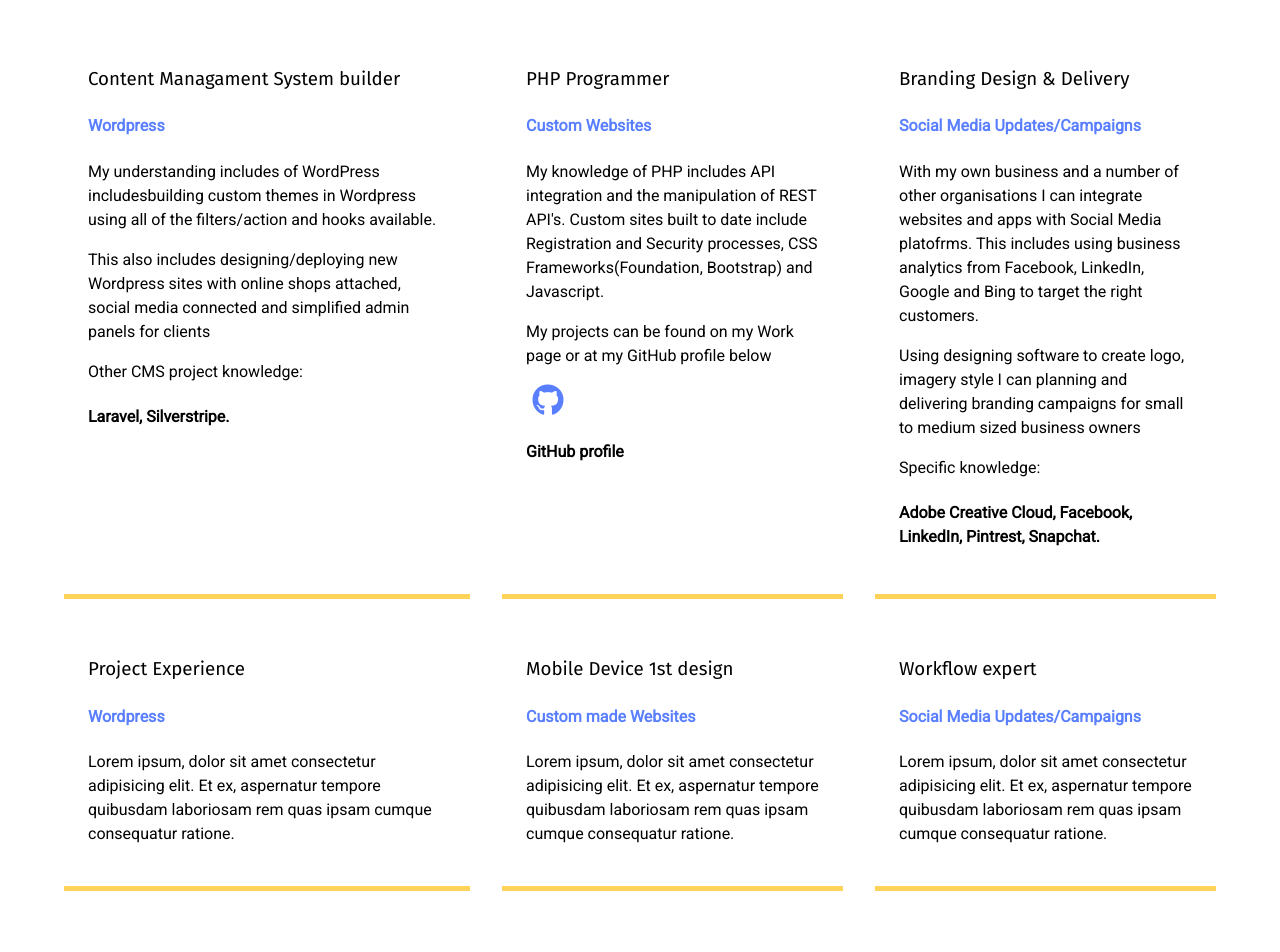
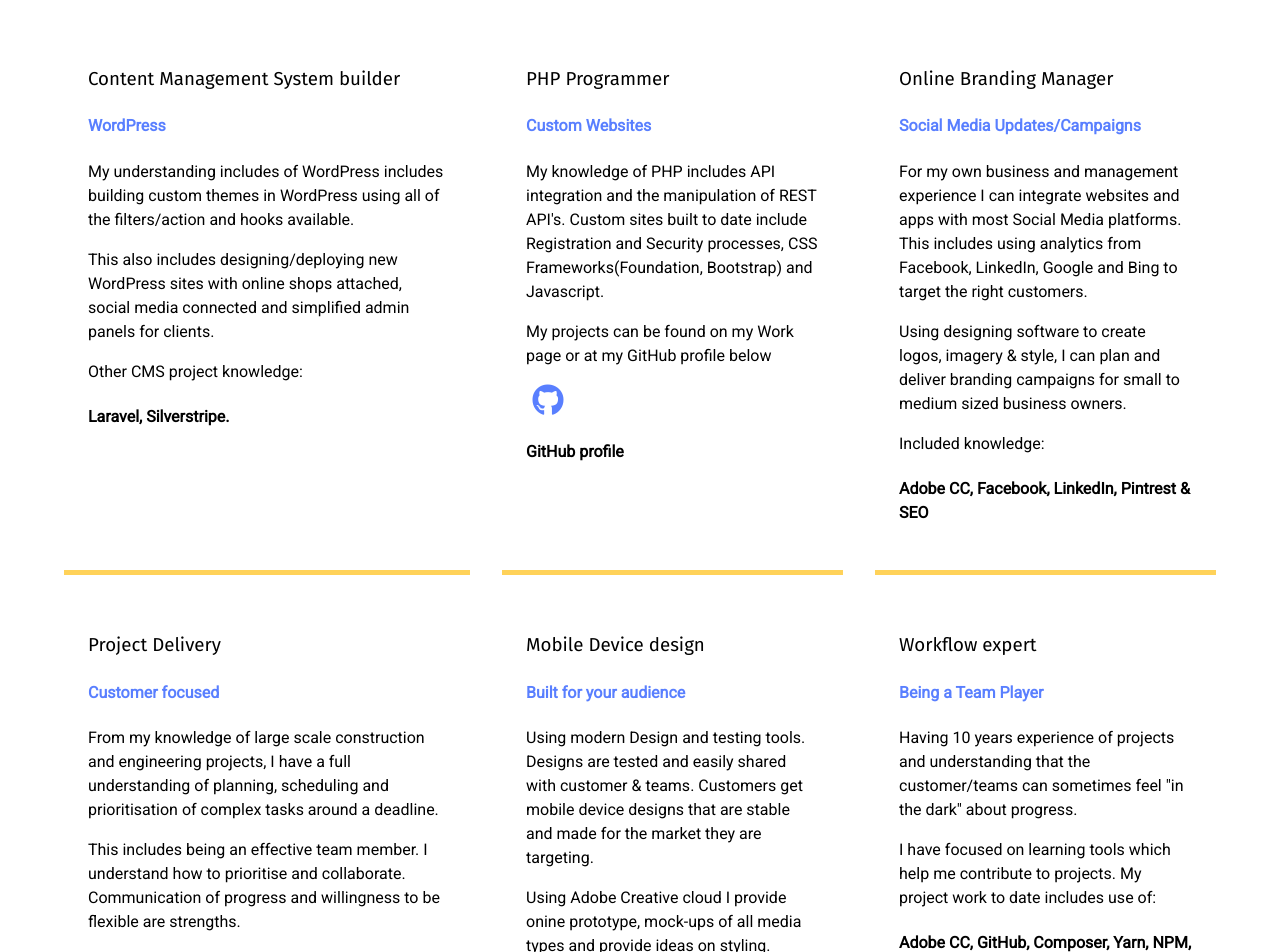
Before and after one commit to Robbozinoz/jr_portfolio, a PHP site: page /docs/about.html in a window 1280 px wide. Shown: the part 552-1504 px from the top of the page. Run offline with PHP 8.4, Linux system fonts and the light colour scheme; some libraries are stand-ins or nearby versions.

Commit message:
Final content update and styling, including type speed, contact image and links

```diff
--- a/docs/about.html
+++ b/docs/about.html
@@ -9,7 +9,7 @@
   <link rel="stylesheet" href="https://use.fontawesome.com/releases/v5.6.1/css/all.css"
     integrity="sha384-gfdkjb5BdAXd+lj+gudLWI+BXq4IuLW5IT+brZEZsLFm++aCMlF1V92rMkPaX4PP" crossorigin="anonymous" />
   <link rel="stylesheet" href="css/main.css" />
-  <title>About Me</title>
+  <title>About</title>
 </head>
 
 <body>
@@ -52,25 +52,25 @@
         <h3 class="text-secondary">Background</h3>
         <p>
           After selling my Educational business, I have set off on
-          a new path - developing websites and web applications
+          a new path - developing websites and web applications.
         </p>
         <p>
           After 15 years of managing the Recruitment Functions of some of Australia's biggest businesses I have a full
           understanding of how projects are delivered. Managing deadlines and keeping an eye on producing a quality
-          product for my customers is very important t me..
+          product for my customers is very important t me.
         </p>
-        <p>My interests include being an activebush firefighter, using the creative side of my brain and
+        <p>My interests include being an active bush firefighter, using the creative side of my brain and
           trying to keep up with children.</p>
       </div>
 
       <div class="job job-1">
-        <h3>Content Managament System builder</h3>
-        <h4 class="text-secondary">Wordpress</h4>
+        <h3>Content Management System builder</h3>
+        <h4 class="text-secondary">WordPress</h4>
         <p>
-          My understanding includes of WordPress includesbuilding custom themes in Wordpress
+          My understanding includes of WordPress includes building custom themes in WordPress
           using all of the filters/action and hooks available. </p>
-        <p>This also includes designing/deploying new Wordpress
-          sites with online shops attached, social media connected and simplified admin panels for clients
+        <p>This also includes designing/deploying new WordPress
+          sites with online shops attached, social media connected and simplified admin panels for clients.
         </p>
         <p>
           Other CMS project knowledge: <h4>Laravel, Silverstripe.</h4>
@@ -84,7 +84,7 @@
           My knowledge of PHP includes API integration and the manipulation of REST API's. Custom sites built to date
           include Registration and Security processes, CSS Frameworks(Foundation, Bootstrap) and Javascript.
         </p>
-        My projects can be found on my Work page or at my GitHub profile below</p>
+        <p>My projects can be found on my Work page or at my GitHub profile below</p>
         <p class="icons">
           <a href="https://github.com/Robbozinoz"> <i class="fab fa-github fa-2x"></i> </a>
           <h4>GitHub profile</h4>
@@ -92,47 +92,71 @@
       </div>
 
       <div class="job job-3">
-        <h3>Branding Design & Delivery</h3>
+        <h3>Online Branding Manager</h3>
         <h4 class="text-secondary">Social Media Updates/Campaigns</h4>
         <p>
-          With my own business and a number of other organisations I can integrate websites and apps with Social Media
-          platofrms. This includes using business analytics from Facebook, LinkedIn, Google and Bing to target the right
+          For my own business and management experience I can integrate websites and apps with most Social Media
+          platforms. This includes using analytics from Facebook, LinkedIn, Google and Bing to target the right
           customers.
         </p>
         <p>
-          Using designing software to create logo, imagery style I can planning and delivering branding campaigns for
-          small to medium sized business owners
+          Using designing software to create logos, imagery & style, I can plan and deliver branding campaigns for
+          small to medium sized business owners.
         </p>
-        Specific knowledge: <h4>Adobe Creative Cloud, Facebook, LinkedIn, Pintrest, Snapchat.</h4>
+        <p>Included knowledge: <h4>Adobe CC, Facebook, LinkedIn, Pintrest & SEO</h4>
+        </p>
       </div>
 
       <div class="job job-4">
-        <h3>Project Experience</h3>
-        <h4 class="text-secondary">Wordpress</h4>
+        <h3>Project Delivery</h3>
+        <h4 class="text-secondary">Customer focused</h4>
         <p>
-          Lorem ipsum, dolor sit amet consectetur adipisicing elit. Et ex,
-          aspernatur tempore quibusdam laboriosam rem quas ipsam cumque
-          consequatur ratione.
+          From my knowledge of large scale construction and engineering projects,
+          I have a full understanding of planning, scheduling and prioritisation of complex tasks around a deadline.
+        </p>
+        <p>
+          This includes being an effective team member. I understand how to prioritise and
+          collaborate. Communication of progress and willingness to be flexible are strengths.
+        </p>
+        <p>My professional knowledge can be viewed at:</p>
+        <p class="icons">
+          <a href="https://www.linkedin.com/in/jrobertson1/"> <i class="fab fa-linkedin fa-2x"></i> </a>
+          <h4>LinkedIn profile</h4>
         </p>
       </div>
 
       <div class="job job-5">
-        <h3>Mobile Device 1st design</h3>
-        <h4 class="text-secondary">Custom made Websites</h4>
+        <h3>Mobile Device design</h3>
+        <h4 class="text-secondary">Built for your audience</h4>
         <p>
-          Lorem ipsum, dolor sit amet consectetur adipisicing elit. Et ex,
-          aspernatur tempore quibusdam laboriosam rem quas ipsam cumque
-          consequatur ratione.
+          Using modern Design and testing tools. Designs are tested and easily shared with customer & teams.
+          Customers get mobile device designs that are stable and made for the market they are targeting.
+        </p>
+        <p>
+          Using Adobe Creative cloud I provide onine prototype, mock-ups of all media types and provide ideas on
+          styling.
+        </p>
+        <p>View some projects here:</p>
+        <p class="icons">
+          <a href="work.html"><i class="fas fa-mobile-alt fa-2x"></i> My Projects page</a>
         </p>
       </div>
 
       <div class="job job-6">
         <h3>Workflow expert</h3>
-        <h4 class="text-secondary">Social Media Updates/Campaigns</h4>
+        <h4 class="text-secondary">Being a Team Player</h4>
         <p>
-          Lorem ipsum, dolor sit amet consectetur adipisicing elit. Et ex,
-          aspernatur tempore quibusdam laboriosam rem quas ipsam cumque
-          consequatur ratione.
+          Having 10 years experience of projects and understanding that the customer/teams can sometimes feel "in the
+          dark" about
+          progress.
+        </p>
+        <p> I have focused on learning tools which help me contribute to projects. My project work to date includes use
+          of:</p>
+        <p>
+          <h4>Adobe CC, GitHub, Composer, Yarn, NPM, Slack</h4>
+        </p>
+        <p>
+          <h4>CLI, Laragon, Vagrant, VirtualBox, vsCode</h4>
         </p>
       </div>
     </div>
--- a/docs/css/main.css
+++ b/docs/css/main.css
@@ -217,9 +217,9 @@
   overflow: auto; }
   .boxes div {
     font-size: 1.5rem;
-    border: 3px #000 solid;
-    padding: 1.5rem 2.5rem;
-    margin-bottom: 3rem;
+    border: 2.5px #000 solid;
+    padding: 1.5rem 2.0rem;
+    margin-bottom: 2rem;
     transition: all 0.5s ease-out; }
     .boxes div:hover {
       padding: 1.0rem 1.5rem;
@@ -271,6 +271,17 @@
 /* Cursor */
 .txt-type > .txt {
   border-right: 0.2rem solid #777; }
+
+/*Contact page image control*/
+.contact-image {
+  grid-area: bio-image;
+  margin: auto;
+  border-radius: 50%;
+  border: #597fff 3px solid; }
+
+.contact-box div {
+  border: none;
+  margin-bottom: 0; }
 
 @media screen and (min-width: 1171px) {
   .projects {
--- a/docs/index.html
+++ b/docs/index.html
@@ -9,7 +9,7 @@
   <link rel="stylesheet" href="https://use.fontawesome.com/releases/v5.6.1/css/all.css"
     integrity="sha384-gfdkjb5BdAXd+lj+gudLWI+BXq4IuLW5IT+brZEZsLFm++aCMlF1V92rMkPaX4PP" crossorigin="anonymous" />
   <link rel="stylesheet" href="css/main.css" />
-  <title>Jamjar Home</title>
+  <title>Home</title>
 </head>
 
 <body id="bg-img">
@@ -45,7 +45,8 @@
     <h1 class="lg-heading">
       John <span class="text-secondary">Robertson</span>
     </h1>
-    <h2 class="sm-heading">Web <span class="txt-type" data-wait="3000" data-words='["Site Developer", "Content Creator", "App Builder"]'></span></h2>
+    <h2 class="sm-heading">Web <span class="txt-type" data-wait="3000"
+        data-words='["Site Developer", "Content Creator", "App Builder"]'></span></h2>
     <div class="icons">
       <!--
           <a href="#!">
--- a/docs/js/main.js
+++ b/docs/js/main.js
@@ -33,7 +33,7 @@
 }
 
 
-const TypeWriter = function(txtElement, words, wait = 3000) {
+const TypeWriter = function (txtElement, words, wait = 3000) {
   this.txtElement = txtElement;
   this.words = words;
   this.txt = '';
@@ -44,14 +44,14 @@
 }
 
 // Type Method
- TypeWriter.prototype.type = function() {
+TypeWriter.prototype.type = function () {
   // Current index of word
   const current = this.wordIndex % this.words.length;
   // Get full text of current word
   const fullTxt = this.words[current];
 
   // Check if deleting
-   if(this.isDeleting) {
+  if (this.isDeleting) {
     // Remove char
     this.txt = fullTxt.substring(0, this.txt.length - 1);
   } else {
@@ -63,24 +63,24 @@
   this.txtElement.innerHTML = `<span class="txt">${this.txt}</span>`;
 
   // Initial Type Speed
-   let typeSpeed = 300;
+  let typeSpeed = 100;
 
-   if(this.isDeleting) {
+  if (this.isDeleting) {
     typeSpeed /= 2;
   }
 
   // If word is complete
-   if(!this.isDeleting && this.txt === fullTxt) {
+  if (!this.isDeleting && this.txt === fullTxt) {
     // Make pause at end
     typeSpeed = this.wait;
     // Set delete to true
     this.isDeleting = true;
-   } else if(this.isDeleting && this.txt === '') {
+  } else if (this.isDeleting && this.txt === '') {
     this.isDeleting = false;
     // Move to next word
     this.wordIndex++;
     // Pause before start typing
-     typeSpeed = 500;
+    typeSpeed = 80;
   }
 
   setTimeout(() => this.type(), typeSpeed);
--- a/scss/main.scss
+++ b/scss/main.scss
@@ -158,9 +158,9 @@
 
   div {
     font-size: 1.5rem;
-    border: 3px #000 solid;
-    padding: 1.5rem 2.5rem;
-    margin-bottom: 3rem;
+    border: 2.5px #000 solid;
+    padding: 1.5rem 2.0rem;
+    margin-bottom: 2rem;
 
     @include ease-out;
 
@@ -236,8 +236,21 @@
 
 /*Typewriter effect*/
 /* Cursor */
-.txt-type > .txt {
+.txt-type>.txt {
   border-right: 0.2rem solid #777;
 }
 
+/*Contact page image control*/
+.contact-image {
+  grid-area: bio-image;
+  margin: auto;
+  border-radius: 50%;
+  border: #597fff 3px solid;
+}
+
+.contact-box div {
+  border: none;
+  margin-bottom: 0;
+}
+
 @import "mobile";
```
Also changed, not shown: docs/contact.html (+19 -14 lines), docs/work.html (+13 -10 lines), 3 other files. Lines whose indentation alone changed are shown as unchanged.
